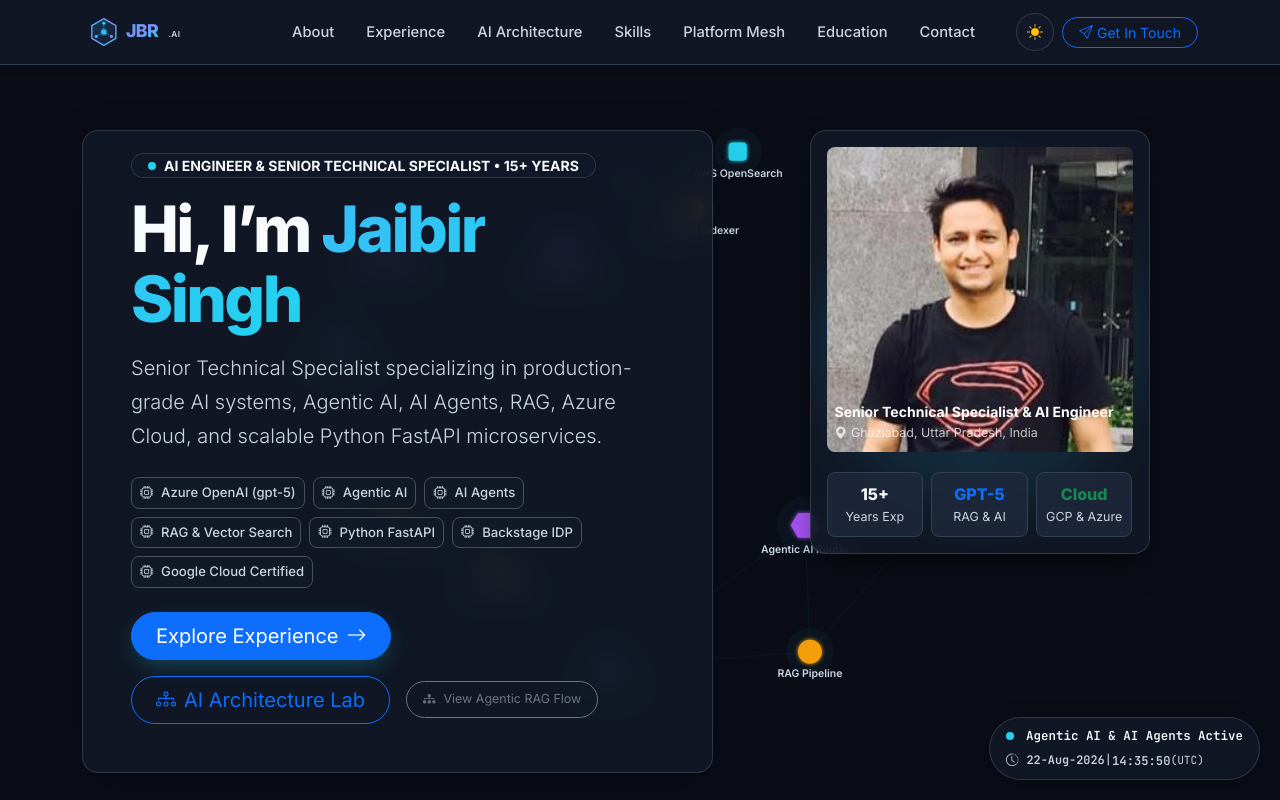
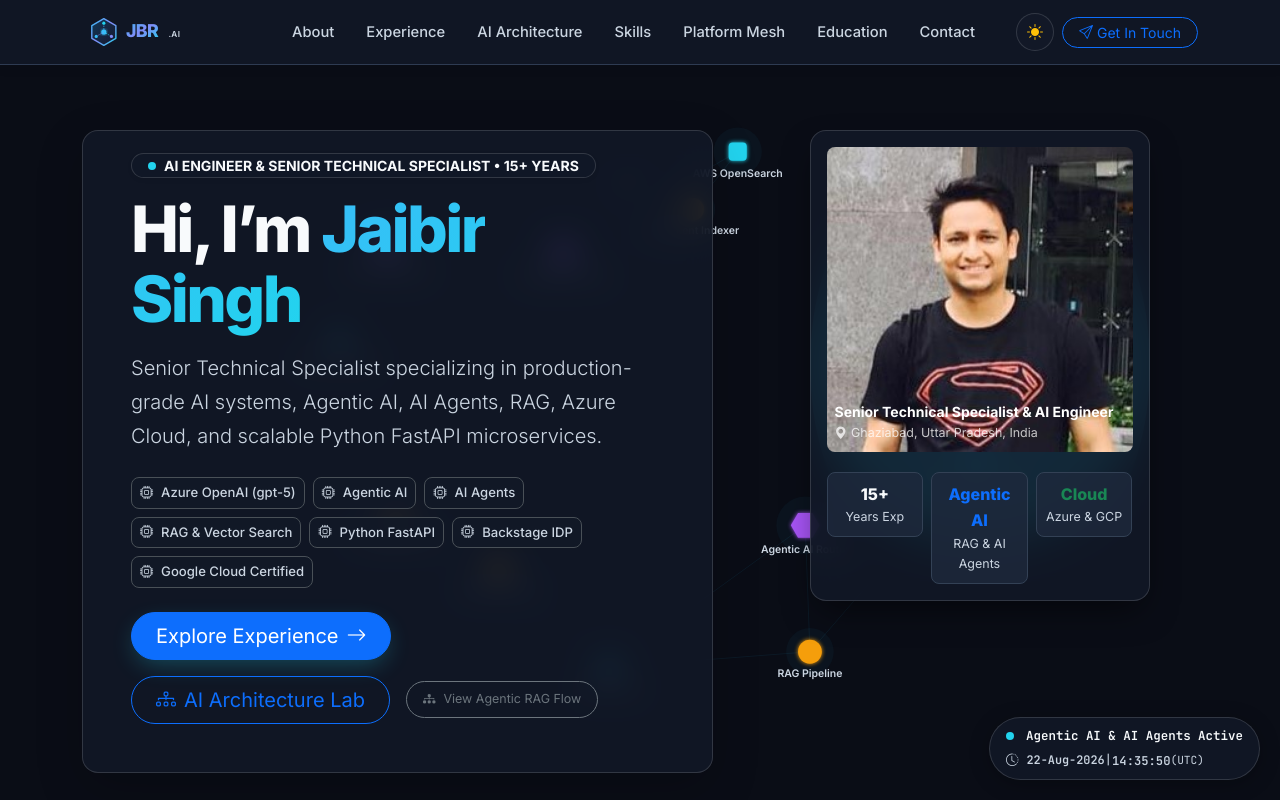
Before and after one commit to jbr2021/jbr2021.github.io, a React (Vite) app: page / in a window 1280 px wide. Both pictures are taken after a click on the button "View Personal Photo". Shown: the top 800 px of the page. Built offline with nearby package versions, Linux system fonts and the light colour scheme.

Commit message:
Emphasize agentic AI and update GCP credential
Co-authored-by: arena-agent <297053741+arena-agent@users.noreply.github.com>

```diff
--- a/src/components/EducationCertifications.jsx
+++ b/src/components/EducationCertifications.jsx
@@ -31,7 +31,13 @@ const EducationCertifications = ({ profile }) => {
                 </div>
 
                 <h3 className="h6 fw-extrabold mb-1 text-body">{item.degree}</h3>
-                <div className="small fw-semibold text-primary mb-3">{item.institution}</div>
+                <div className="small fw-semibold text-primary mb-2">{item.institution}</div>
+
+                {item.credentialId && (
+                  <div className="x-small text-muted font-monospace mb-3">
+                    <i className="bi bi-patch-check me-1 text-success"></i> Certification ID: {item.credentialId}
+                  </div>
+                )}
 
                 <p className="x-small text-body-secondary mb-0 style-leading flex-grow-1">
                   {item.description}
--- a/src/components/Hero.jsx
+++ b/src/components/Hero.jsx
@@ -105,14 +105,14 @@ const Hero = ({ profile }) => {
                     </div>
                     <div className="col-4">
                       <div className="p-2 rounded-3 bg-body-tertiary border">
-                        <div className="fw-extrabold text-primary">GPT-5</div>
-                        <div className="x-small text-muted">RAG &amp; AI</div>
+                        <div className="fw-extrabold text-primary">Agentic AI</div>
+                        <div className="x-small text-muted">RAG &amp; AI Agents</div>
                       </div>
                     </div>
                     <div className="col-4">
                       <div className="p-2 rounded-3 bg-body-tertiary border">
                         <div className="fw-extrabold text-success">Cloud</div>
-                        <div className="x-small text-muted">GCP &amp; Azure</div>
+                        <div className="x-small text-muted">Azure &amp; GCP</div>
                       </div>
                     </div>
                   </div>
--- a/src/components/Resume.jsx
+++ b/src/components/Resume.jsx
@@ -77,7 +77,7 @@ const Resume = () => {
 
         <div className="resume-item">
           <h3>Professional Cloud Developer (English)</h3>
-          <div className="meta">July 2022 • Google Cloud Platform</div>
+          <div className="meta">Issued 1 Aug 2022 • Google Cloud Platform • Certification ID: aeaduY</div>
           <p>Certified as a Google-endorsed Professional Cloud Developer, proficient in designing, building, testing, deploying, and integrating scalable, secure, cloud-native applications using Google-recommended tools and best practices.</p>
         </div>
 
--- a/src/data/profile.json
+++ b/src/data/profile.json
@@ -224,7 +224,8 @@
     {
       "degree": "Professional Cloud Developer (English)",
       "institution": "Google Cloud Platform",
-      "period": "July 2022",
+      "period": "Issued 1 Aug 2022",
+      "credentialId": "aeaduY",
       "description": "Certified as a Google-endorsed Professional Cloud Developer, proficient in designing, building, testing, deploying, and integrating scalable, secure, cloud-native applications using Google-recommended tools and best practices.",
       "badge": "Certified"
     },
```
